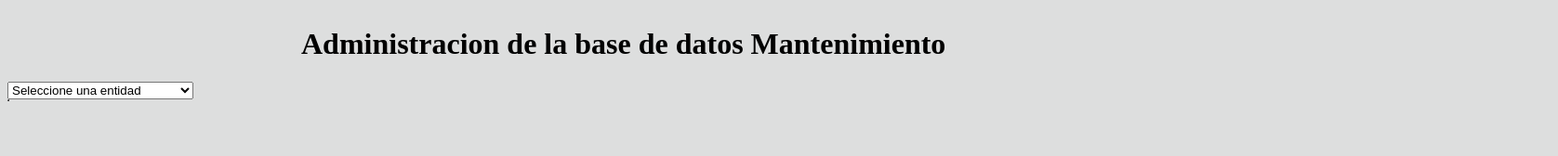
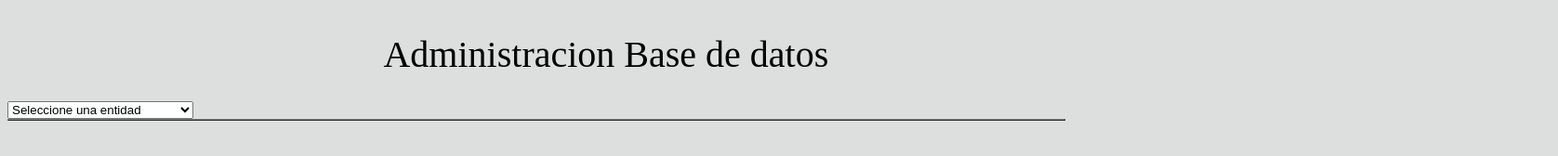
Before and after one commit to Alexander15164/EntregaTemplates, a plain HTML site: page index.html in a window 1280 px wide. Shown: the whole page at 93% size, 1676 px wide, since content can reach past the window. Drawn offline with Linux system fonts and the light colour scheme.

Commit message:
modificaciones minimas

```diff
--- a/Componentes Web/TablaDatosWC.js
+++ b/Componentes Web/TablaDatosWC.js
@@ -13,6 +13,7 @@ class TablaDatosWC extends HTMLElement{
     cabecerasDisponibles.style.width = '90%';
     var divEleccion = document.createElement('div');
     var select = document.createElement('select');
+    select.setAttribute('class', 'caja');
     var opcion0 = document.createElement('option');
     var opcion1 = document.createElement('option');
     var opcion2 = document.createElement('option');
@@ -110,14 +111,13 @@ class TablaDatosWC extends HTMLElement{
     opcion23.setAttribute('value', 'equipoDetalle');
     opcion23.innerText = 'Equipo Detalle';
     select.appendChild(opcion23);
-
-
     divEleccion.setAttribute('id', 'seleccion');
     div.setAttribute('id', 'paginador');
     tabla.setAttribute('id', 'tablaEntidad');
     tabla.setAttribute('border', 1);
     tabla.style.color = 'black';
     tabla.style.fontFamily = 'fantasy, Helvetica, sans-serif';
+    tabla.style.width = '90%';
     select.onchange = function () {
       var selectedOption = this.options[select.selectedIndex];
       cabecerasDisponibles.style.background = '#D5E1F3';
--- a/Estilo/index.css
+++ b/Estilo/index.css
@@ -2,6 +2,8 @@ tabla-datos table {
   font-family: "Trebuchet MS", Arial, Helvetica, sans-serif;
   border-collapse: collapse;
   width: 100%;
+  position: relative;
+  left: 50%;
 }
 
 th {
@@ -14,6 +16,8 @@ body{
 }
 h1{
   position: relative;
-  left: 25%;
+  left: 32%;
+  font-size: 40px;
+  font-weight: lighter;
+  font-variant: inherit;
 }
-tab
--- a/index.html
+++ b/index.html
@@ -6,7 +6,7 @@
     <link rel="stylesheet" href="./Estilo/index.css">
   </head>
   <body>
-    <h1>Administracion de la base de datos Mantenimiento</h1>
+    <h1>Administracion Base de datos</h1>
     <tabla-datos></tabla-datos>
       <script async type="module" src="./Componentes Web/TablaDatosWC.js"></script>
   </body>
```
